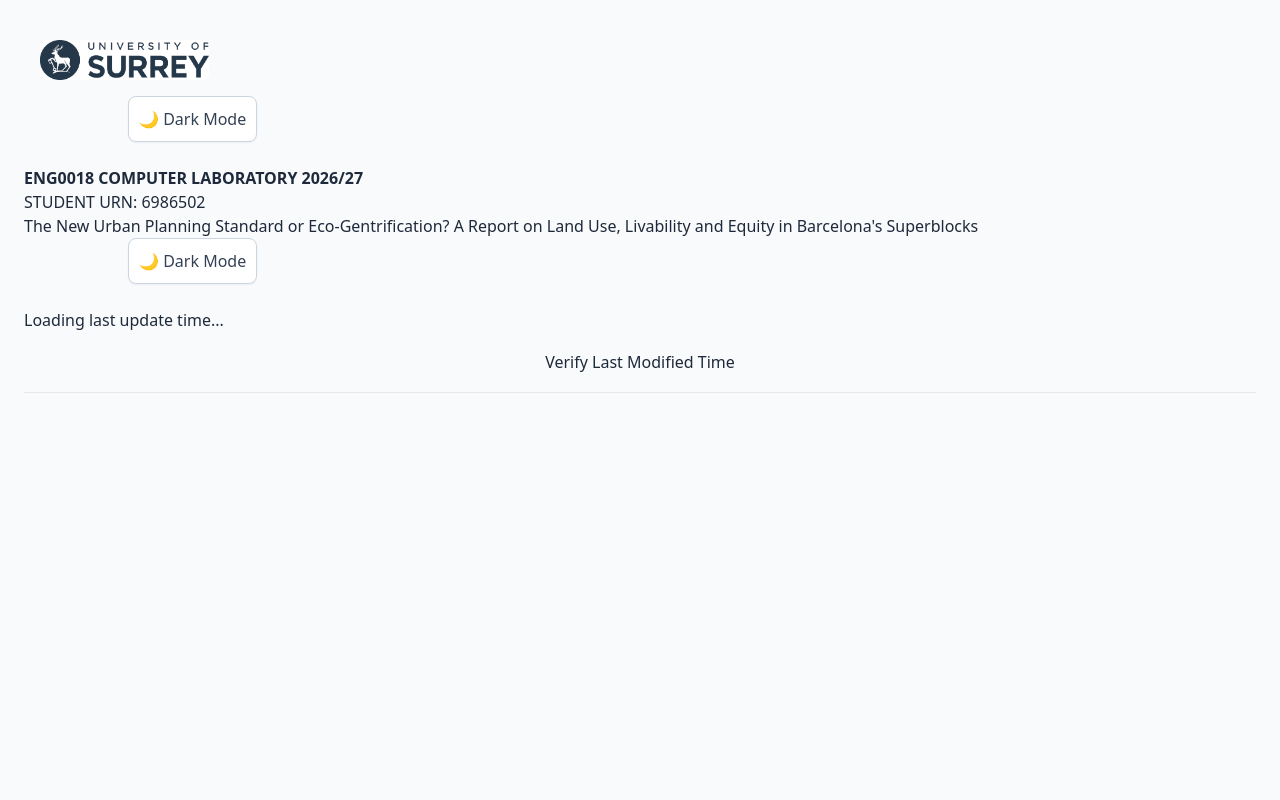
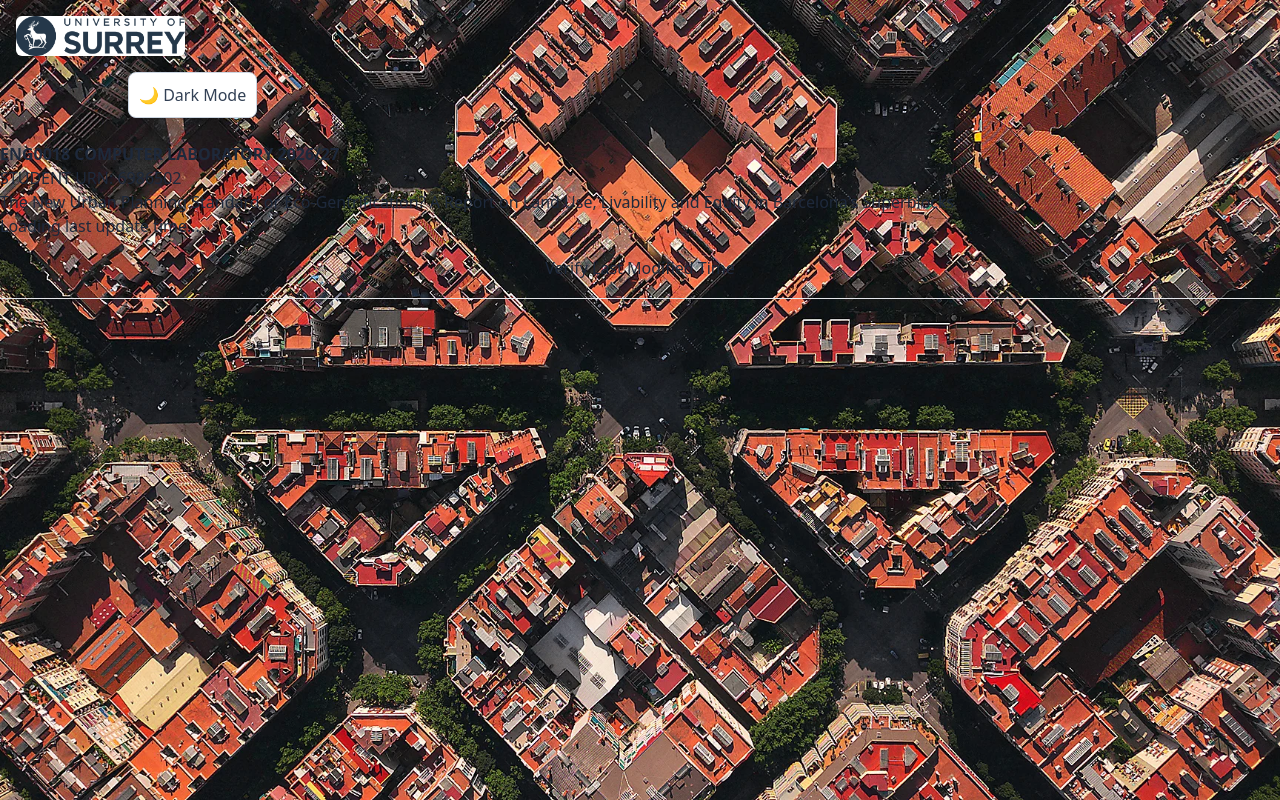
Before and after one commit to FEPSFY6986502/FY6986502, a plain HTML site: page index.html in a window 1280 px wide. Drawn offline with nearby package versions, Linux system fonts and the light colour scheme.

Commit message:
Fix HTML structure and update body classes
Fixed HTML structure and corrected class attributes.

```diff
--- a/index.html
+++ b/index.html
@@ -4,8 +4,9 @@
         <meta chartset="UTF-8">
         <meta name="viewpoint" content="width=device-width, inttial-scale=1.0">
 
+<body class="bg-[url('poster-superblocks.webp')] bg-cover bg-center bg-no-repeat text-slate-800 dark:text-slate-100 min-h-screen"></body>
 
-<div class="flex items-center space-x-3 p-4">
+        <div class="flex items-center space-x-3 p-4">
     <img src="download.png" alt="Project Banner" class="h-10 w-auto object-contain rounded-md">
 </div>
         </head>
@@ -29,14 +30,6 @@
             darkMode: 'class',
         }
             </script>
-</head>
-    <body class="bg-slate-50 dark:bg-slate-900 text-slate-800 dark:text-slate-100 min-h-screen transition colors duration-200 p-6">
-      <div class="max-w-5xl mx-auto flex justify-between items center mb-6">
-    <button id="theme-toggle" class="p-2.5 rounded-lg border border-slate-300 dark:border-slate-700 bg-white dark:bg-slate-800 text-slate-700 dark:text-slate-200 shadow-sm hover:bg-slate-100 dark:hover:bg-slate-700 transition-colors">
-            🌙 Dark Mode
-        <h2 style="font-family:calibri;" class="text-xl font-bold"></h2>
-        </button>
-    </div>
 
 <body class="bg-[url('poster-superblocks.webp')] bg-cover bg-center bg-no-repeat text-slate-800 dark:text-slate-100 min-h-screen"></body>
 
```
